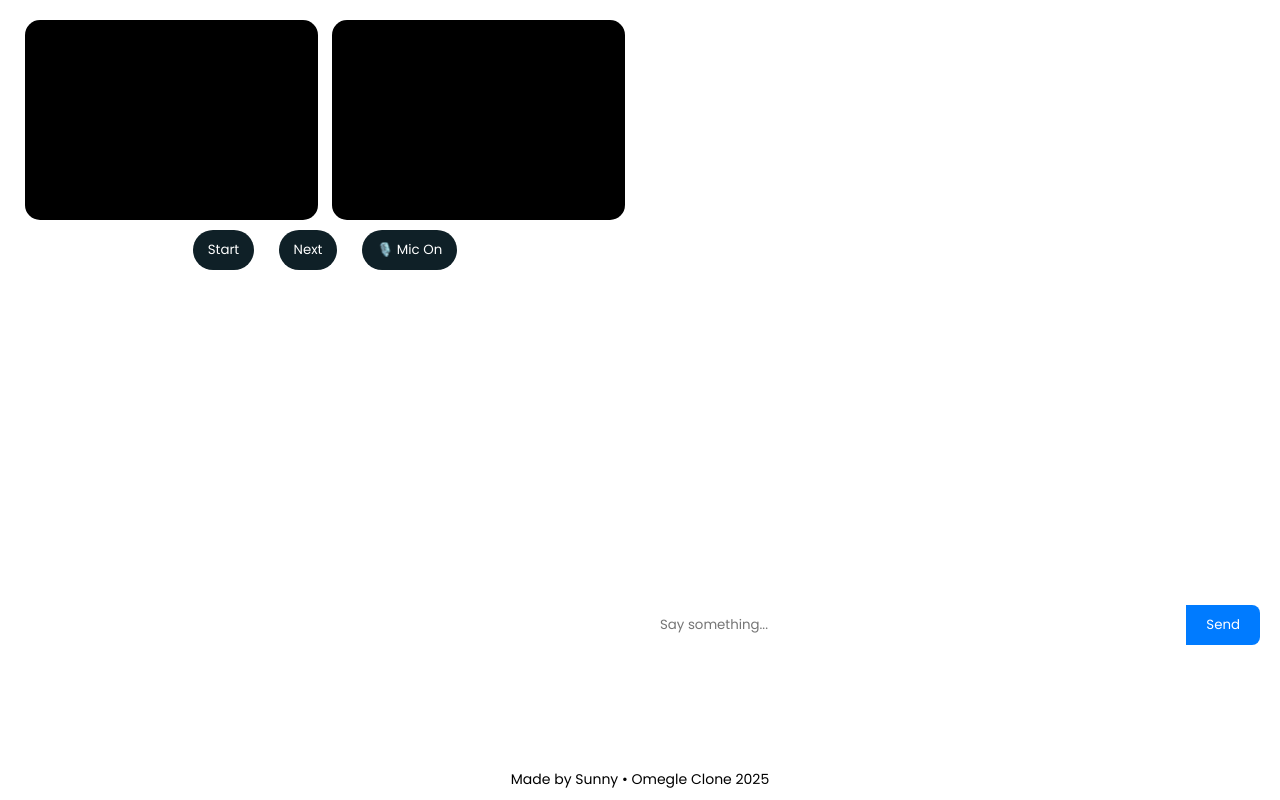
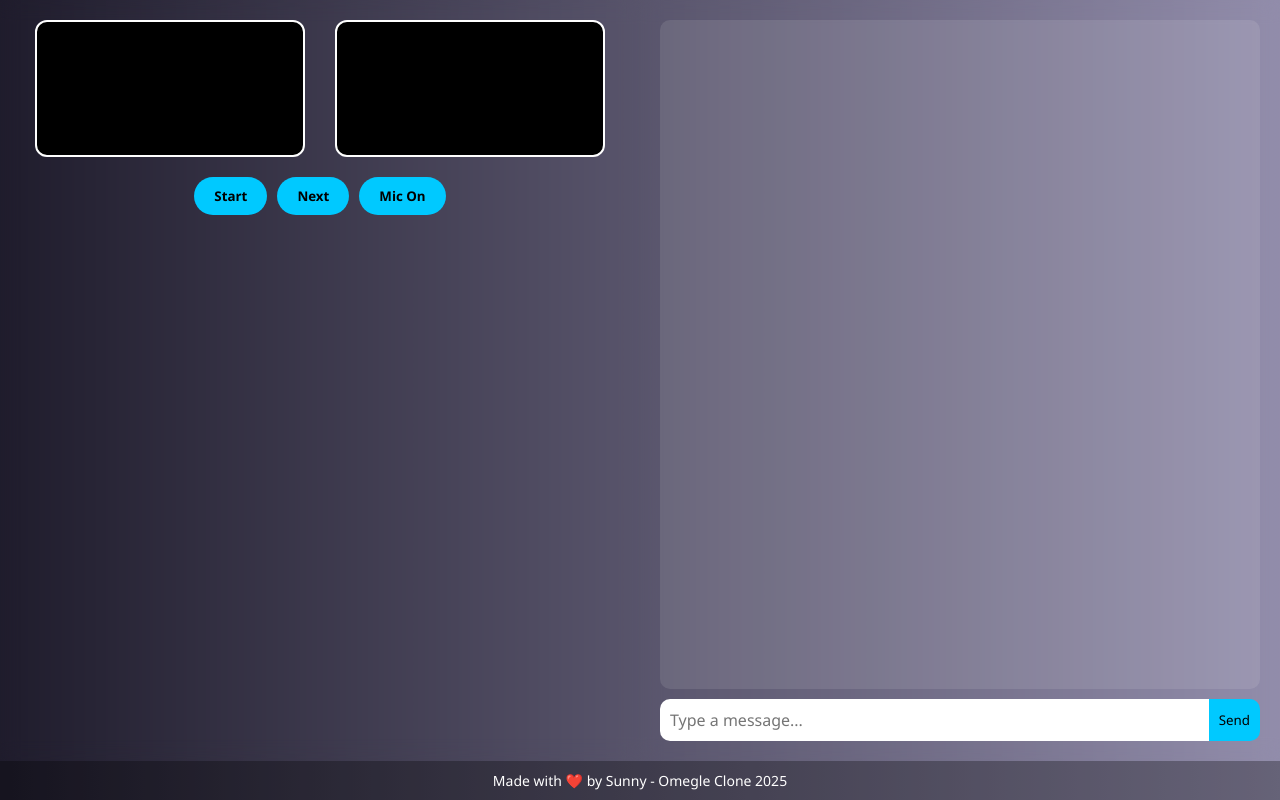
Before and after one commit to Alert9820/Omegle, a website: page public/index.html in a window 1280 px wide. Drawn offline with nearby package versions, Linux system fonts and the light colour scheme; no server answers.

Commit message:
Update index.html

```diff
--- a/public/index.html
+++ b/public/index.html
@@ -1,98 +1,127 @@
-<!-- index.html --><!DOCTYPE html><html lang="en">
+<!-- public/index.html --><!DOCTYPE html><html lang="en">
 <head>
   <meta charset="UTF-8" />
   <meta name="viewport" content="width=device-width, initial-scale=1.0" />
-  <title>Sunny's Omegle</title>
-  <link href="https://fonts.googleapis.com/css2?family=Poppins&display=swap" rel="stylesheet">
+  <title>Omegle Clone - Sunny</title>
   <style>
-    * { box-sizing: border-box; font-family: 'Poppins', sans-serif; }
+    * {
+      box-sizing: border-box;
+      font-family: 'Segoe UI', sans-serif;
+    }
     body {
-      margin: 0; padding: 0;
-      background: rgba(255,255,255,0.2);
-      backdrop-filter: blur(15px);
-      display: flex; flex-direction: column;
-      height: 100vh; overflow: hidden;
+      margin: 0;
+      background: linear-gradient(to right, #1f1c2c, #928dab);
+      color: white;
+      display: flex;
+      flex-direction: column;
+      height: 100vh;
     }
-    .container { display: flex; flex: 1; flex-direction: row; padding: 10px; }
-    .video-area, .chat-area { flex: 1; padding: 10px; }
-    .video-box {
+    .main {
+      flex: 1;
       display: flex;
-      justify-content: space-evenly;
+      flex-direction: row;
+      overflow: hidden;
+    }
+    .video-panel, .chat-panel {
+      flex: 1;
+      padding: 20px;
+      display: flex;
+      flex-direction: column;
+      backdrop-filter: blur(10px);
+    }
+    .video-container {
+      display: flex;
+      justify-content: space-around;
       flex-wrap: wrap;
+    }
+    video {
+      width: 45%;
+      max-height: 240px;
+      border-radius: 12px;
+      background: black;
+      border: 2px solid white;
+    }
+    .controls {
+      margin-top: 20px;
+      display: flex;
+      justify-content: center;
       gap: 10px;
     }
-    video {
-      width: 48%; height: 200px;
-      border-radius: 15px;
-      background: black;
+    .controls button {
+      padding: 10px 20px;
+      border-radius: 20px;
+      border: none;
+      background: #00c9ff;
+      color: #000;
+      cursor: pointer;
+      font-weight: bold;
     }
     .chat-box {
-      height: 80%; background: #ffffff30;
-      border-radius: 12px; padding: 10px;
-      overflow-y: auto; display: flex; flex-direction: column;
-      gap: 5px; color: #000;
+      flex: 1;
+      background: rgba(255, 255, 255, 0.1);
+      border-radius: 10px;
+      padding: 10px;
+      overflow-y: auto;
+      margin-bottom: 10px;
     }
-    .chat-input { display: flex; margin-top: 10px; }
+    .chat-box div {
+      margin: 5px 0;
+    }
+    .chat-input {
+      display: flex;
+    }
     .chat-input input {
-      flex: 1; padding: 10px;
-      border-radius: 8px 0 0 8px;
+      flex: 1;
+      padding: 10px;
+      border-radius: 10px 0 0 10px;
       border: none;
+      font-size: 16px;
     }
     .chat-input button {
-      padding: 10px 20px; border: none;
-      background-color: #007bff; color: #fff;
-      border-radius: 0 8px 8px 0; cursor: pointer;
+      padding: 10px;
+      border: none;
+      background: #00c9ff;
+      color: #000;
+      border-radius: 0 10px 10px 0;
+      cursor: pointer;
     }
-    .controls { text-align: center; margin: 10px 0; }
-    .controls button {
-      margin: 0 10px; padding: 10px 15px;
-      border: none; border-radius: 25px;
-      cursor: pointer; background: #0f2027;
-      color: white;
-    }
-    .footer {
+    footer {
       text-align: center;
       padding: 10px;
       font-size: 14px;
-      background: rgba(255,255,255,0.2);
+      background: rgba(0, 0, 0, 0.3);
     }
-    .bubble {
-      background: #f0f0f0; padding: 6px 10px;
-      border-radius: 10px; max-width: 70%;
-    }
-    .you { align-self: flex-end; background: #d1e7dd; }
-    .stranger { align-self: flex-start; background: #f8d7da; }
     @media (max-width: 768px) {
-      .container { flex-direction: column; }
-      video { width: 100%; height: 160px; }
+      .main { flex-direction: column; }
+      video { width: 100%; }
     }
   </style>
 </head>
 <body>
-  <div class="container">
-    <div class="video-area">
-      <div class="video-box">
+  <div class="main">
+    <div class="video-panel">
+      <div class="video-container">
         <video id="localVideo" autoplay muted playsinline></video>
         <video id="remoteVideo" autoplay playsinline></video>
       </div>
       <div class="controls">
         <button id="startBtn">Start</button>
         <button id="nextBtn">Next</button>
-        <button id="micBtn">🎙️ Mic On</button>
+        <button id="micBtn">Mic On</button>
       </div>
     </div>
-    <div class="chat-area">
+    <div class="chat-panel">
       <div class="chat-box" id="messages"></div>
       <div class="chat-input">
-        <input type="text" id="msgBox" placeholder="Say something...">
+        <input type="text" id="msgBox" placeholder="Type a message...">
         <button id="sendBtn">Send</button>
       </div>
     </div>
   </div>
-  <div class="footer">Made by Sunny • Omegle Clone 2025</div>  <script src="/socket.io/socket.io.js"></script>  <script>
+  <footer>Made with ❤️ by Sunny - Omegle Clone 2025</footer>  <script src="/socket.io/socket.io.js"></script>  <script>
     const socket = io();
     let localStream, peerConnection;
-    let isMicOn = true;
+    let micOn = true;
     const config = { iceServers: [{ urls: 'stun:stun.l.google.com:19302' }] };
 
     const localVideo = document.getElementById('localVideo');
@@ -113,43 +142,34 @@
     nextBtn.onclick = () => {
       socket.emit('next');
       if (peerConnection) peerConnection.close();
-      peerConnection = null;
       remoteVideo.srcObject = null;
       messages.innerHTML = '';
     };
 
     micBtn.onclick = () => {
       if (!localStream) return;
-      isMicOn = !isMicOn;
-      localStream.getAudioTracks()[0].enabled = isMicOn;
-      micBtn.textContent = isMicOn ? '🎙️ Mic On' : '🔇 Mic Off';
+      micOn = !micOn;
+      localStream.getAudioTracks()[0].enabled = micOn;
+      micBtn.textContent = micOn ? 'Mic On' : 'Mic Off';
     };
 
     sendBtn.onclick = () => {
       const msg = msgBox.value.trim();
       if (msg) {
         socket.emit('message', msg);
-        appendMessage(msg, 'you');
+        messages.innerHTML += `<div><b>You:</b> ${msg}</div>`;
         msgBox.value = '';
       }
     };
 
-    function appendMessage(msg, sender) {
-      const div = document.createElement('div');
-      div.className = `bubble ${sender}`;
-      div.textContent = msg;
-      messages.appendChild(div);
-      messages.scrollTop = messages.scrollHeight;
-    }
-
-    socket.on('message', msg => appendMessage(msg, 'stranger'));
+    socket.on('message', msg => {
+      messages.innerHTML += `<div><b>Stranger:</b> ${msg}</div>`;
+    });
 
     socket.on('startCall', async () => {
       peerConnection = new RTCPeerConnection(config);
       localStream.getTracks().forEach(track => peerConnection.addTrack(track, localStream));
-      peerConnection.ontrack = e => {
-        if (e.streams && e.streams[0]) remoteVideo.srcObject = e.streams[0];
-      };
+      peerConnection.ontrack = e => remoteVideo.srcObject = e.streams[0];
       peerConnection.onicecandidate = e => {
         if (e.candidate) socket.emit('candidate', e.candidate);
       };
@@ -161,9 +181,7 @@
     socket.on('offer', async offer => {
       peerConnection = new RTCPeerConnection(config);
       localStream.getTracks().forEach(track => peerConnection.addTrack(track, localStream));
-      peerConnection.ontrack = e => {
-        if (e.streams && e.streams[0]) remoteVideo.srcObject = e.streams[0];
-      };
+      peerConnection.ontrack = e => remoteVideo.srcObject = e.streams[0];
       peerConnection.onicecandidate = e => {
         if (e.candidate) socket.emit('candidate', e.candidate);
       };
@@ -181,11 +199,9 @@
       peerConnection.addIceCandidate(new RTCIceCandidate(candidate));
     });
 
-    socket.on('partner-disconnected', () => {
+    socket.on('disconnect', () => {
       if (peerConnection) peerConnection.close();
-      peerConnection = null;
       remoteVideo.srcObject = null;
-      messages.innerHTML = '';
     });
   </script></body>
-  </html>
+</html>
```
